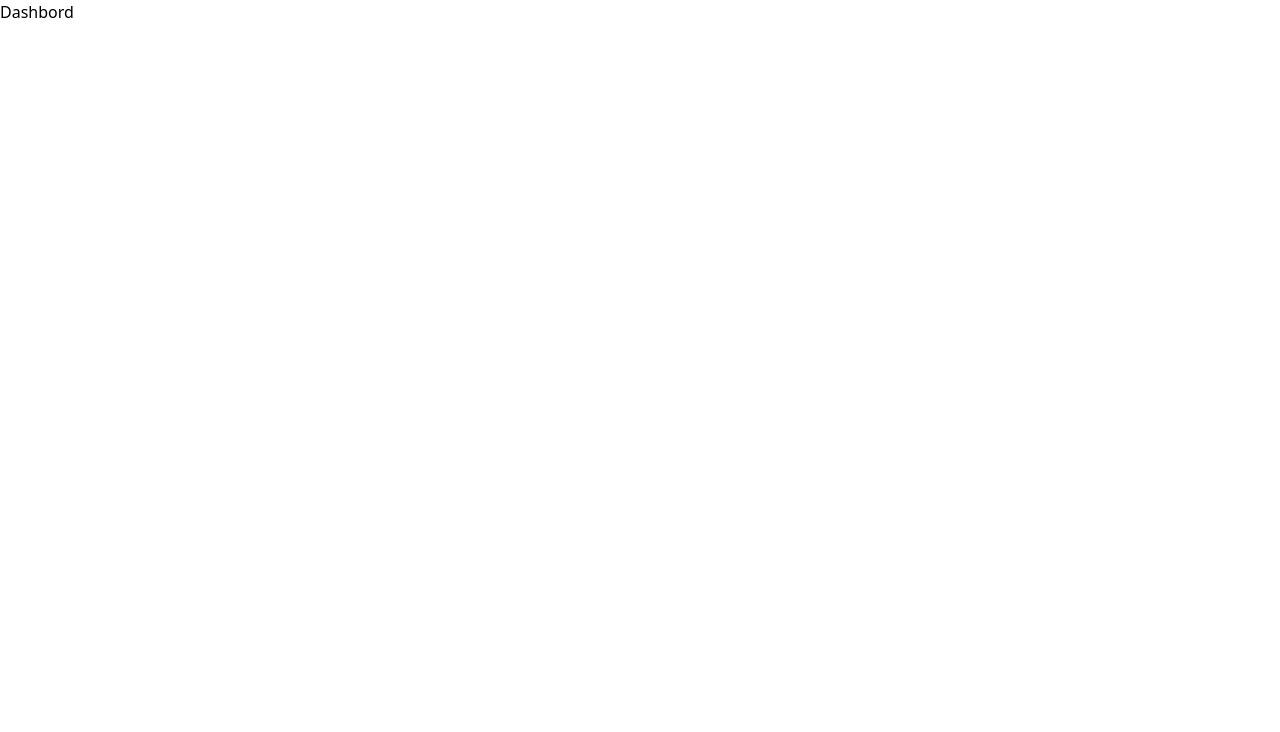
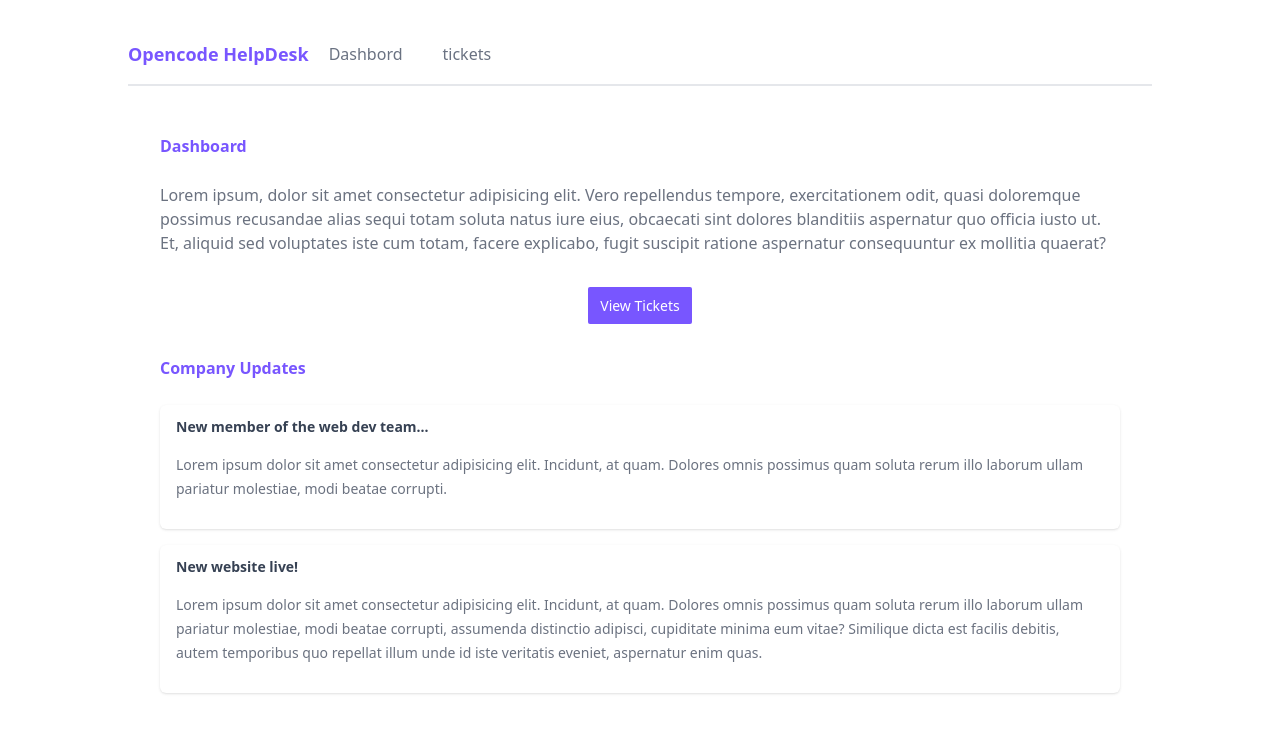
Before and after one commit to amirhoprogrammer/opencode-helpdesk, a Next.js app: page / in a window 1280 px wide. Shown: the top 732 px of the page. Built offline with nearby package versions, Linux system fonts and the light colour scheme.

Commit message:
edit css and homepage

```diff
--- /dev/null
+++ b/app/components/Navbar.jsx
@@ -0,0 +1,18 @@
+import Link from "next/link";
+function Navbar() {
+  return (
+    <nav className="pb-4 border-b-2 border-gray-200 flex items-center gap-5 my-10 mx-auto max-w-5xl">
+      <h2 className="font-bold text-lg" style={{ color: "#7856ff" }}>
+        Opencode HelpDesk
+      </h2>
+      <Link href="/" className="text-gray-500">
+        Dashbord
+      </Link>
+      <br />
+      <Link href="/tickets" className="text-gray-500">
+        tickets
+      </Link>
+    </nav>
+  );
+}
+export default Navbar;
--- a/app/globals.css
+++ b/app/globals.css
@@ -1,26 +1,141 @@
 @import "tailwindcss";
-
-/*:root {
-  --background: #ffffff;
-  --foreground: #171717;
+/* base styles */
+body {
+  color: #6b7280; /* text-gray-500 */
+  margin: 2rem; /* m-8 */
+  /*background: #ebf0fa;
+    @apply text-gray-500 m-8;*/
 }
 
-@theme inline {
-  --color-background: var(--background);
-  --color-foreground: var(--foreground);
-  --font-sans: var(--font-geist-sans);
-  --font-mono: var(--font-geist-mono);
+/*h1,
+h2 {
+  @apply font-bold text-primary text-lg;
 }
 
-@media (prefers-color-scheme: dark) {
-  :root {
-    --background: #0a0a0a;
-    --foreground: #ededed;
-  }
+main {
+  @apply max-w-5xl my-12 mx-auto px-8;
+}*/
+
+main > h2 {
+  margin-bottom: 1rem; /* mb-4 */
+  padding-bottom: 0.5rem; /* pb-2 */
+  font-size: 1rem; /* text-base */
+  /*@apply mb-4 pb-2 text-base;*/
 }
 
-body {
-  background: var(--background);
-  color: var(--foreground);
-  font-family: Arial, Helvetica, sans-serif;
+p > a {
+  color: #7856ff; /* text-primary, assuming blue-600 */
+  text-decoration: underline; /* underline */
+  /*@apply text-primary underline;*/
+}
+
+/* nav styles */
+/*nav {
+  @apply pb-4 border-b-2 border-gray-200 flex items-center gap-5 my-10 mx-auto max-w-5xl;
+}
+
+nav a,
+nav span {
+  @apply text-gray-500;
 }*/
+
+nav a:hover {
+  color: #000000;
+  /*@apply text-black;*/
+}
+
+main nav {
+  border-width: 0; /* border-0 */
+  /*@apply border-0;*/
+}
+
+/* button styles */
+button {
+  padding-left: 0.75rem; /* px-3 */
+  padding-right: 0.75rem; /* px-3 */
+  padding-top: 0.5rem; /* py-2 */
+  padding-bottom: 0.5rem; /* py-2 */
+  border-radius: 0.125rem; /* rounded-sm */
+  display: flex; /* flex */
+  justify-content: space-between; /* justify-between */
+  align-items: center; /* items-center */
+  gap: 0.5rem; /* gap-2 */
+  font-size: 0.875rem; /* text-sm */
+  /*@apply px-3 py-2 rounded-sm flex justify-between items-center gap-2 text-sm;*/
+}
+
+button:hover {
+  background-color: rgba(0, 0, 0, 0.9); /* bg-opacity-90, applied to background */
+  /*@apply bg-opacity-90;*/
+}
+
+.btn-primary {
+  background-color: #7856ff; /* bg-primary, assuming blue-600 */
+  color: #ffffff; /* text-white */
+  /*@apply bg-primary text-white;*/
+}
+
+.btn-secondary {
+  background-color: #e5e7eb; /* bg-gray-200 */
+  color: #111827; /* text-gray-900 */
+  /*@apply bg-gray-200 text-gray-900;*/
+}
+
+/* form styles */
+/*form {
+  bg-primary : #7856ff
+  @apply py-4 px-7 bg-primary bg-opacity-5 rounded-md block mx-auto min-w-fit w-1/4;
+}
+
+form label {
+  @apply block;
+}
+
+form input,
+form textarea,
+form select {
+  @apply block mt-2 my-4 px-2 py-1 rounded-sm w-full;
+}
+
+form button {
+  @apply block mx-auto;
+}*/
+
+/* feedback styles */
+/*.error {
+  @apply border-2 border-red-500 bg-red-300 text-red-800 py-1 px-2 rounded-sm block max-w-fit my-4 mx-auto;
+}*/
+
+/* card styles */
+/*.card {
+  @apply bg-white shadow-sm rounded-md py-3 px-4 my-4 relative overflow-hidden;
+}
+
+.card h3 {
+  @apply font-bold text-gray-700 text-sm mb-0;
+}
+
+.card p {
+  @apply my-4 text-sm leading-6;
+}*/
+
+/* pill styles */
+/*.pill {
+  @apply py-1 px-2 mt-3 inline-block text-xs font-semibold;
+}
+
+.pill.high {
+  @apply bg-red-300 text-red-600;
+}
+
+.pill.medium {
+  @apply bg-blue-300 text-blue-600;
+}
+
+.pill.low {
+  @apply bg-emerald-300 text-emerald-600;
+}
+
+.card .pill {
+  @apply absolute bottom-0 right-0 rounded-tl-md;
+}*/
--- a/app/layout.jsx
+++ b/app/layout.jsx
@@ -1,4 +1,6 @@
 import { Geist, Geist_Mono } from "next/font/google";
+import Link from "next/link";
+import Navbar from "./components/Navbar";
 import "./globals.css";
 
 const geistSans = Geist({
@@ -19,9 +21,8 @@ export const metadata = {
 export default function RootLayout({ children }) {
   return (
     <html lang="en">
-      <body
-        className={`${geistSans.variable} ${geistMono.variable} antialiased`}
-      >
+      <body className={`${geistSans.variable} ${geistMono.variable} antialiased`}>
+        <Navbar />
         {children}
       </body>
     </html>
--- a/app/page.jsx
+++ b/app/page.jsx
@@ -1,103 +1,44 @@
+import Link from "next/link";
 export default function Home() {
   return (
-    <main>
-      <h2>Dashbord</h2>
+    <main className="max-w-5xl my-12 mx-auto px-8">
+      <h2 className="font-bold text-lg" style={{ color: "#7856ff" }}>
+        Dashboard
+      </h2>
+      <p>
+        Lorem ipsum, dolor sit amet consectetur adipisicing elit. Vero repellendus tempore,
+        exercitationem odit, quasi doloremque possimus recusandae alias sequi totam soluta natus
+        iure eius, obcaecati sint dolores blanditiis aspernatur quo officia iusto ut. Et, aliquid
+        sed voluptates iste cum totam, facere explicabo, fugit suscipit ratione aspernatur
+        consequuntur ex mollitia quaerat?
+      </p>
+      <div className="flex justify-center my-8">
+        <Link href="/tickets">
+          <button className="btn-primary">View Tickets</button>
+        </Link>
+      </div>
+      <h2 className="font-bold text-lg" style={{ color: "#7856ff" }}>
+        Company Updates
+      </h2>
+      {/*className="card"*/}
+      <div className="bg-white shadow-sm rounded-md py-3 px-4 my-4 relative overflow-hidden">
+        <h3 className="font-bold text-gray-700 text-sm mb-0">New member of the web dev team...</h3>
+        <p className="my-4 text-sm leading-6">
+          Lorem ipsum dolor sit amet consectetur adipisicing elit. Incidunt, at quam. Dolores omnis
+          possimus quam soluta rerum illo laborum ullam pariatur molestiae, modi beatae corrupti.
+        </p>
+      </div>
+      {/*className="card"*/}
+      <div className="bg-white shadow-sm rounded-md py-3 px-4 my-4 relative overflow-hidden">
+        <h3 className="font-bold text-gray-700 text-sm mb-0">New website live!</h3>
+        <p className="my-4 text-sm leading-6">
+          Lorem ipsum dolor sit amet consectetur adipisicing elit. Incidunt, at quam. Dolores omnis
+          possimus quam soluta rerum illo laborum ullam pariatur molestiae, modi beatae corrupti,
+          assumenda distinctio adipisci, cupiditate minima eum vitae? Similique dicta est facilis
+          debitis, autem temporibus quo repellat illum unde id iste veritatis eveniet, aspernatur
+          enim quas.
+        </p>
+      </div>
     </main>
   );
 }
-/*className="flex flex-col gap-[32px] row-start-2 items-center sm:items-start" */
-/*<Image
-          className="dark:invert"
-          src="/next.svg"
-          alt="Next.js logo"
-          width={180}
-          height={38}
-          priority
-        />
-        <ol className="font-mono list-inside list-decimal text-sm/6 text-center sm:text-left">
-          <li className="mb-2 tracking-[-.01em]">
-            Get started by editing{" "}
-            <code className="bg-black/[.05] dark:bg-white/[.06] font-mono font-semibold px-1 py-0.5 rounded">
-              app/page.js
-            </code>
-            .
-          </li>
-          <li className="tracking-[-.01em]">
-            Save and see your changes instantly.
-          </li>
-        </ol>
-
-        <div className="flex gap-4 items-center flex-col sm:flex-row">
-          <a
-            className="rounded-full border border-solid border-transparent transition-colors flex items-center justify-center bg-foreground text-background gap-2 hover:bg-[#383838] dark:hover:bg-[#ccc] font-medium text-sm sm:text-base h-10 sm:h-12 px-4 sm:px-5 sm:w-auto"
-            href="https://vercel.com/new?utm_source=create-next-app&utm_medium=appdir-template-tw&utm_campaign=create-next-app"
-            target="_blank"
-            rel="noopener noreferrer"
-          >
-            <Image
-              className="dark:invert"
-              src="/vercel.svg"
-              alt="Vercel logomark"
-              width={20}
-              height={20}
-            />
-            Deploy now
-          </a>
-          <a
-            className="rounded-full border border-solid border-black/[.08] dark:border-white/[.145] transition-colors flex items-center justify-center hover:bg-[#f2f2f2] dark:hover:bg-[#1a1a1a] hover:border-transparent font-medium text-sm sm:text-base h-10 sm:h-12 px-4 sm:px-5 w-full sm:w-auto md:w-[158px]"
-            href="https://nextjs.org/docs?utm_source=create-next-app&utm_medium=appdir-template-tw&utm_campaign=create-next-app"
-            target="_blank"
-            rel="noopener noreferrer"
-          >
-            Read our docs
-          </a>
-        </div> */
-/*<footer className="row-start-3 flex gap-[24px] flex-wrap items-center justify-center">
-        <a
-          className="flex items-center gap-2 hover:underline hover:underline-offset-4"
-          href="https://nextjs.org/learn?utm_source=create-next-app&utm_medium=appdir-template-tw&utm_campaign=create-next-app"
-          target="_blank"
-          rel="noopener noreferrer"
-        >
-          <Image
-            aria-hidden
-            src="/file.svg"
-            alt="File icon"
-            width={16}
-            height={16}
-          />
-          Learn
-        </a>
-        <a
-          className="flex items-center gap-2 hover:underline hover:underline-offset-4"
-          href="https://vercel.com/templates?framework=next.js&utm_source=create-next-app&utm_medium=appdir-template-tw&utm_campaign=create-next-app"
-          target="_blank"
-          rel="noopener noreferrer"
-        >
-          <Image
-            aria-hidden
-            src="/window.svg"
-            alt="Window icon"
-            width={16}
-            height={16}
-          />
-          Examples
-        </a>
-        <a
-          className="flex items-center gap-2 hover:underline hover:underline-offset-4"
-          href="https://nextjs.org?utm_source=create-next-app&utm_medium=appdir-template-tw&utm_campaign=create-next-app"
-          target="_blank"
-          rel="noopener noreferrer"
-        >
-          <Image
-            aria-hidden
-            src="/globe.svg"
-            alt="Globe icon"
-            width={16}
-            height={16}
-          />
-          Go to nextjs.org →
-        </a>
-      </footer> */
-/*<div className="font-sans grid grid-rows-[20px_1fr_20px] items-center justify-items-center min-h-screen p-8 pb-20 gap-16 sm:p-20">
-    </div> */
--- a/app/tickets/page.jsx
+++ b/app/tickets/page.jsx
@@ -1,7 +1,9 @@
 function Tickets() {
   return (
-    <main>
-      <h2>tickets</h2>
+    <main className="max-w-5xl my-12 mx-auto px-8">
+      <h2 className="font-bold text-lg" style={{ color: "#7856ff" }}>
+        Tickets
+      </h2>
     </main>
   );
 }
```
